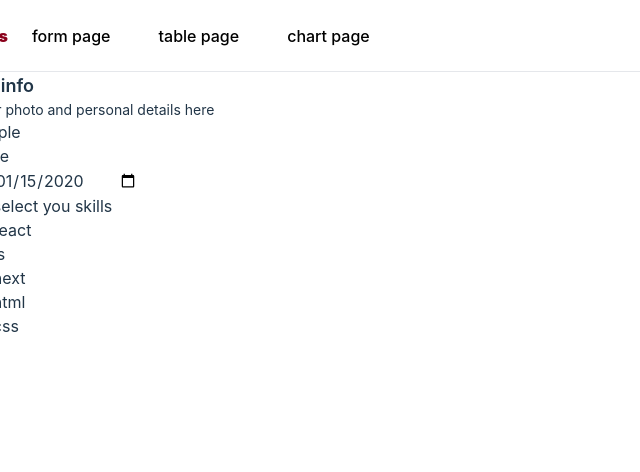
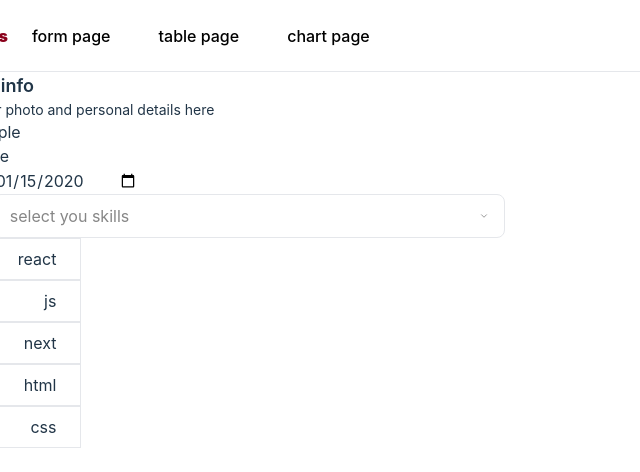
Before and after one commit to SaharGhadampoorHafezi/ariana-code-challenge, a React (Vite) app: page / in a window 1280 px wide. Both pictures are taken after typing "Sample", "Sample", "2020-01-15" into the empty fields and a click on the button "select you skills". Shown: the top 472 px of the page, without its empty margins (0-640 px from the left). Built offline with nearby package versions, Linux system fonts and the light colour scheme.

Commit message:
fix bug: fix the ui

```diff
--- a/src/modules/form/drop-down/drop-down.jsx
+++ b/src/modules/form/drop-down/drop-down.jsx
@@ -1,4 +1,5 @@
 import React, { useState } from "react";
+import { FiChevronDown } from "react-icons/fi";
 
 export const DropDown = ({ enteredValue, setEnteredValue }) => {
   const [open, setOpen] = useState(false);
@@ -10,19 +11,21 @@ export const DropDown = ({ enteredValue, setEnteredValue }) => {
   };
   return (
     <div className="relative">
-      <button onClick={onClickHandler}>
+      <button onClick={onClickHandler} className="w-[512px] h-[44px] rounded-lg border border-[third-gray] text-left pl-4 text-[#868686] flex  items-center gap-[350px]">
         {enteredValue.skillsSet ? enteredValue.skillsSet : "select you skills"}
+        <FiChevronDown size={10} />
       </button>
       {open ? (
-        <ul className="absolute z-10">
+        <ul className="absolute z-10 ">
           {dropDownItems.map((item) => {
             return (
               <li
+              className='border bg-white px-6 py-2 text-right'
                 onClick={() =>
                   setEnteredValue({ ...enteredValue, skillsSet: item })
                 }
                 key={item}
-                className=" bg-white"
+
               >
                 {item}
               </li>
```
